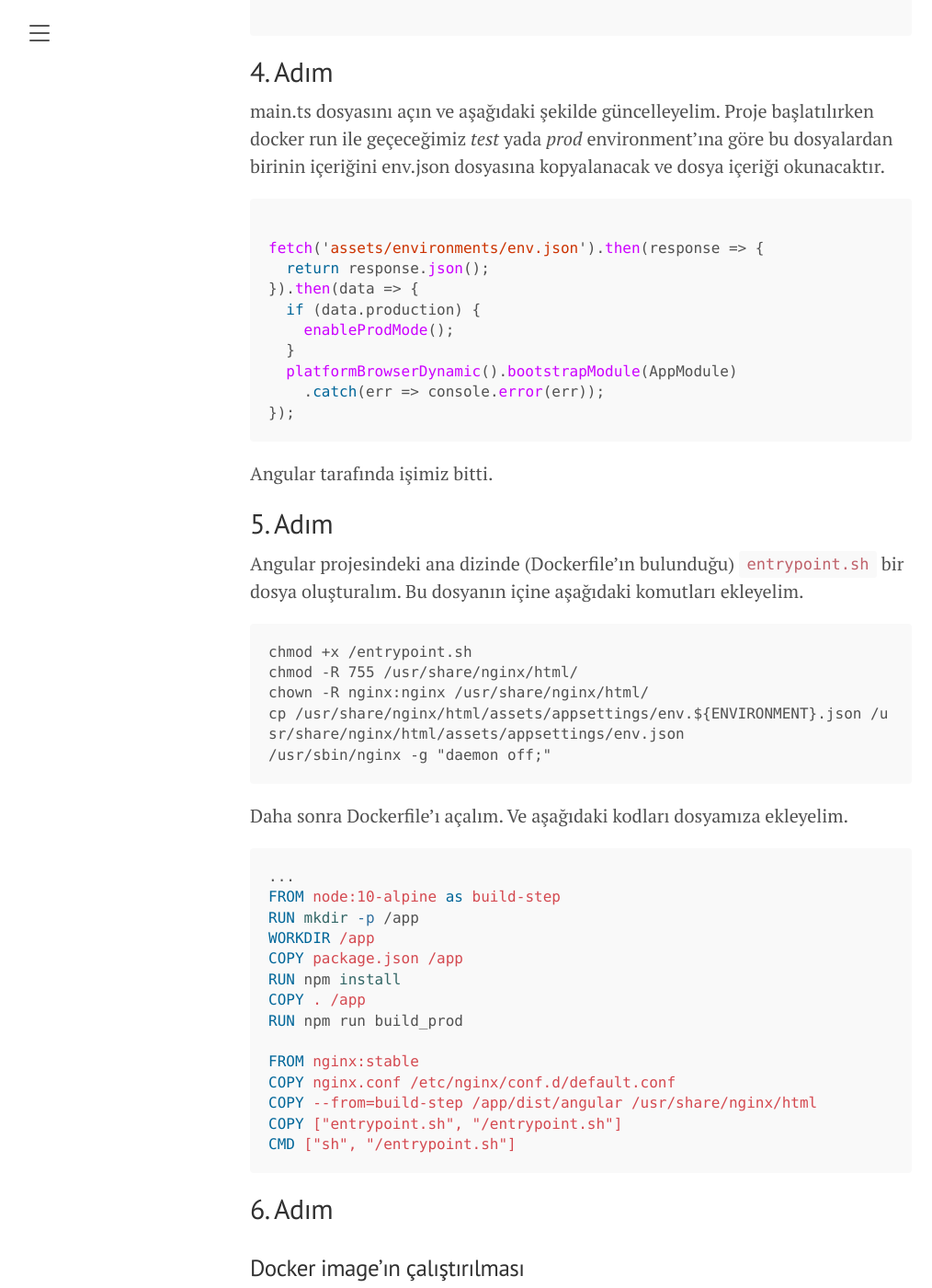
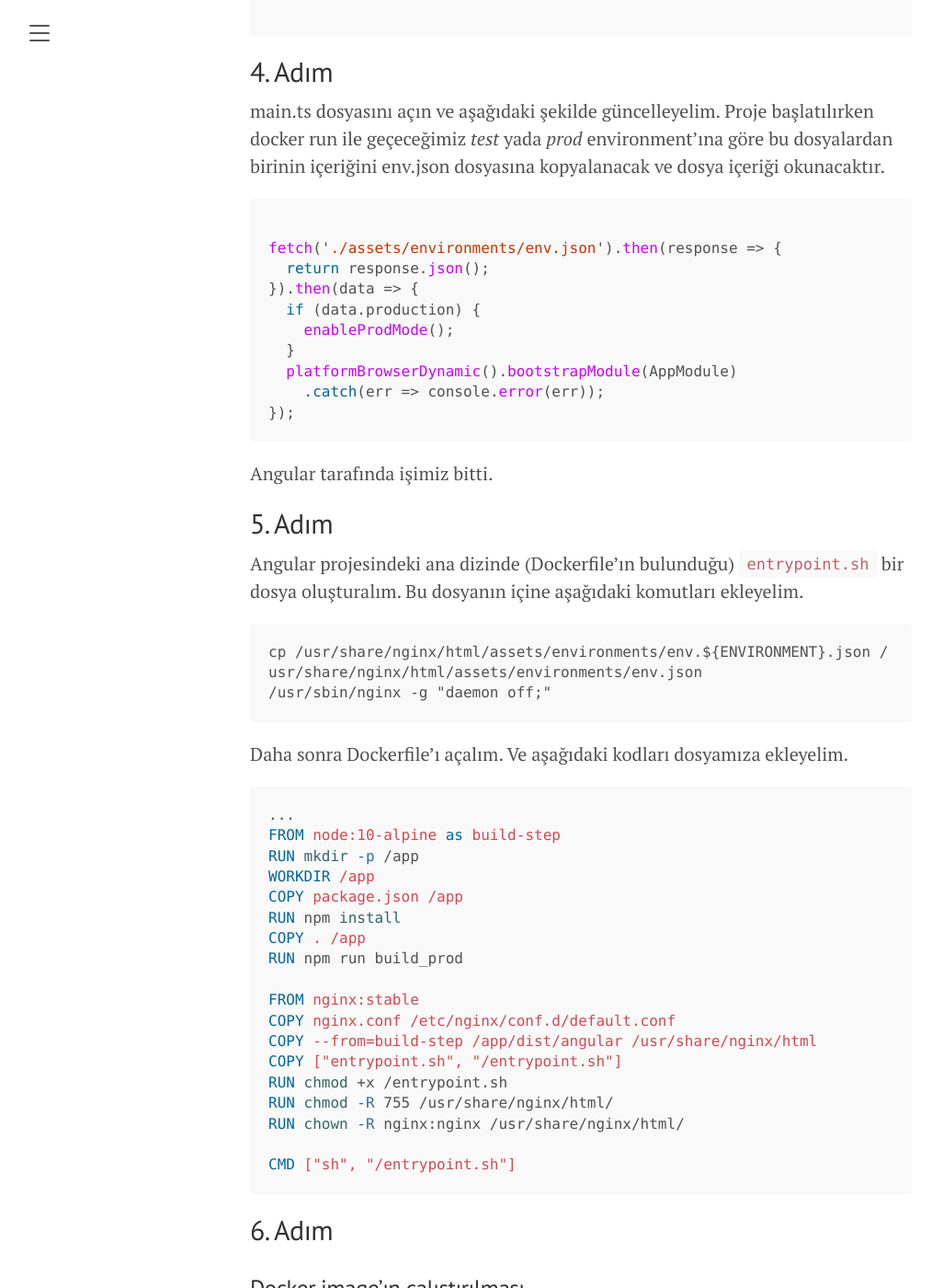
Before and after one commit to merterr/merterr.github.io, a Jekyll site: the page built from _posts/2023-03-16-docker-build-a-angular-project-to-one-image-and-use-it-with-multi-environments.md, in a window 1280 px wide and 1400 px high, scrolled down 4897 px. Shown: the whole window at 92% size, without its empty margins (8-1022 px from the left). Built offline with Jekyll 4.4.1, drawn with Linux system fonts in a browser that asks for light colours; nearby versions of some CDN libraries.

Commit message:
Update 2023-03-16-docker-build-a-angular-project-to-one-image-and-use-it-with-multi-environments.md

````diff
--- a/_posts/2023-03-16-docker-build-a-angular-project-to-one-image-and-use-it-with-multi-environments.md
+++ b/_posts/2023-03-16-docker-build-a-angular-project-to-one-image-and-use-it-with-multi-environments.md
@@ -187,7 +187,7 @@ main.ts dosyasını açın ve aşağıdaki şekilde güncelleyelim. Proje başla
 
 ```js
 
-fetch('assets/environments/env.json').then(response => {
+fetch('./assets/environments/env.json').then(response => {
   return response.json();
 }).then(data => {
   if (data.production) {
@@ -205,10 +205,7 @@ Angular projesindeki ana dizinde (Dockerfile'ın bulunduğu) `entrypoint.sh` bir
 Bu dosyanın içine aşağıdaki komutları ekleyelim.
 
 ```
-chmod +x /entrypoint.sh
-chmod -R 755 /usr/share/nginx/html/
-chown -R nginx:nginx /usr/share/nginx/html/
-cp /usr/share/nginx/html/assets/appsettings/env.${ENVIRONMENT}.json /usr/share/nginx/html/assets/appsettings/env.json
+cp /usr/share/nginx/html/assets/environments/env.${ENVIRONMENT}.json /usr/share/nginx/html/assets/environments/env.json
 /usr/sbin/nginx -g "daemon off;"
 ```
 
@@ -228,6 +225,10 @@ FROM nginx:stable
 COPY nginx.conf /etc/nginx/conf.d/default.conf
 COPY --from=build-step /app/dist/angular /usr/share/nginx/html
 COPY ["entrypoint.sh", "/entrypoint.sh"]
+RUN chmod +x /entrypoint.sh
+RUN chmod -R 755 /usr/share/nginx/html/
+RUN chown -R nginx:nginx /usr/share/nginx/html/
+
 CMD ["sh", "/entrypoint.sh"]
 ```
 
````
